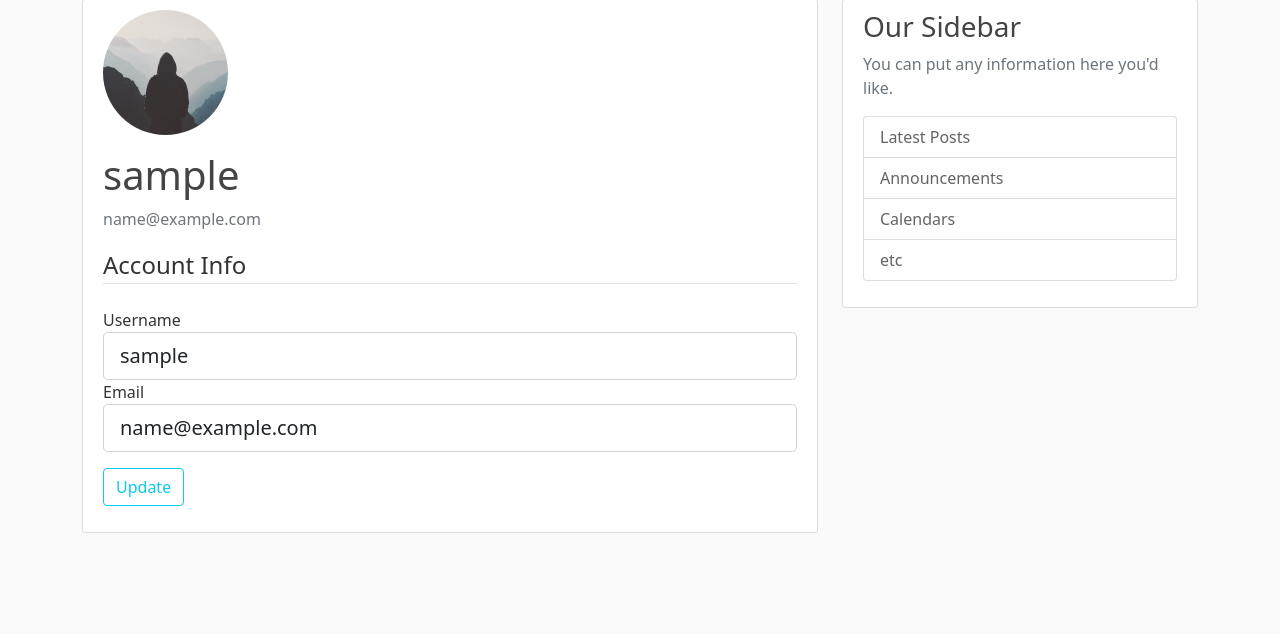
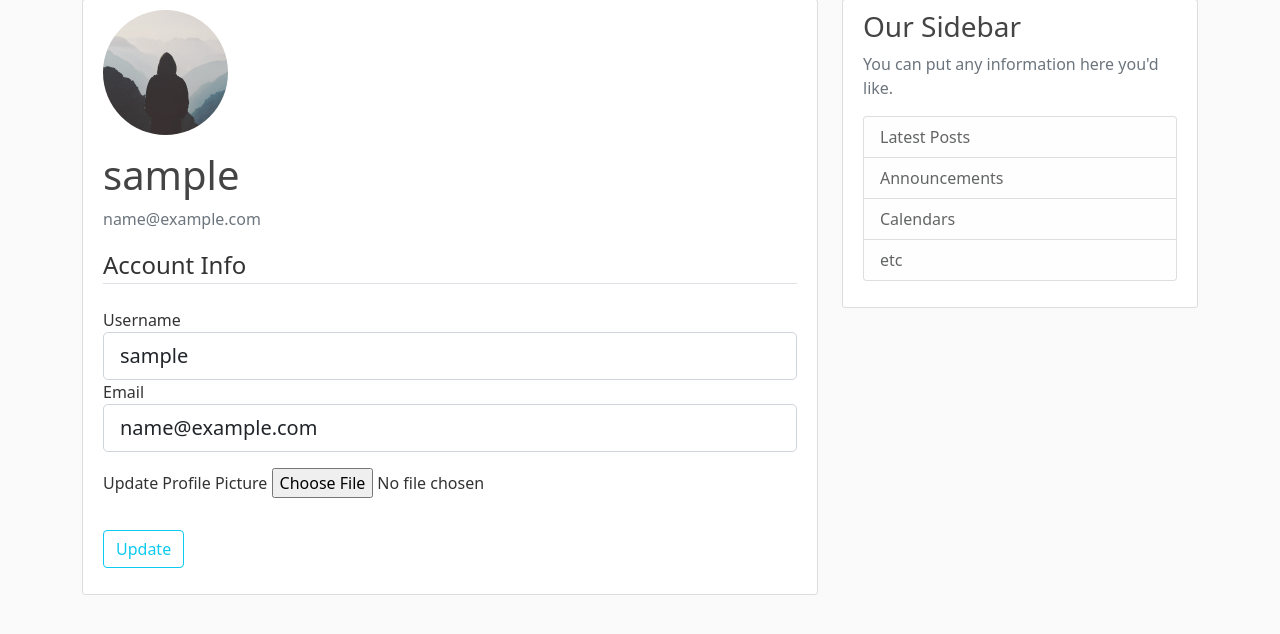
Before and after one commit to jaywongkot/Flask-blog, a Flask app: page /account in a window 1280 px wide. Shown: the part 81-715 px from the top of the page. Run offline with Flask 2, Linux system fonts and the light colour scheme; the visitor is signed in with stand-in values (Sample User, id 1); data comes from the database, SQL or seed files in the repository; some libraries are stand-ins or nearby versions.

Commit message:
add update account info feature and update profile picture

```diff
--- a/flaskblog/forms.py
+++ b/flaskblog/forms.py
@@ -1,4 +1,5 @@
 from flask_wtf import FlaskForm
+from flask_wtf.file import FileField, FileAllowed
 from flask_login import current_user
 from wtforms import StringField, PasswordField, SubmitField, BooleanField
 from wtforms.validators import DataRequired, Length, Email, EqualTo, ValidationError
@@ -30,7 +31,7 @@ class LoginForm(FlaskForm):
 class UpdateAccountForm(FlaskForm):
     username = StringField('Username', validators=[DataRequired(), Length(min=2, max=20)])
     email = StringField('Email', validators=[DataRequired(), Email()])
-    # picture = FileField('Update Profile Picture', validators=[FileAllowed(['jpg', 'png'])])
+    picture = FileField('Update Profile Picture', validators=[FileAllowed(['jpg', 'png'])])
     submit = SubmitField('Update')
 
     def validate_username(self, username):
--- a/flaskblog/routes.py
+++ b/flaskblog/routes.py
@@ -1,3 +1,6 @@
+import os
+import secrets
+from PIL import Image
 from flask import render_template, url_for, flash, redirect, request
 from flaskblog import app, db, bcrypt
 from flaskblog import app
@@ -63,11 +66,28 @@ def logout():
     logout_user()
     return redirect(url_for('home'))
 
+def save_picture(form_picture):
+    random_hex = secrets.token_hex(8)
+    _, f_ext = os.path.splitext(form_picture.filename)
+    picture_fn = random_hex + f_ext
+    picture_path = os.path.join(app.root_path, 'static/profile_pics', picture_fn)
+
+    output_size = (125, 125)
+    i = Image.open(form_picture)
+    i.thumbnail(output_size)
+    i.save(picture_path)
+
+    return picture_fn
+
+
 @app.route("/account", methods=['GET', 'POST'])
 @login_required
 def account():
     form = UpdateAccountForm()
     if form.validate_on_submit():
+        if form.picture.data:
+            picture_file = save_picture(form.picture.data)
+            current_user.image_file = picture_file
         current_user.username = form.username.data
         current_user.email = form.email.data
         db.session.commit()
--- a/flaskblog/templates/account.html
+++ b/flaskblog/templates/account.html
@@ -9,7 +9,7 @@
                 <p class="text-secondary">{{ current_user.email }}</p>
             </div>
         </div>
-        <form method="POST" action="">
+        <form method="POST" action="" enctype="multipart/form-data">
             {{ form.hidden_tag() }}
             <fieldset class="form-group">
                 <legend class="border-bottom mb-4">Account Info</legend>
@@ -40,6 +40,17 @@
                         {{ form.email(class="form-control form-control-lg") }}
                     {% endif %}
                 </div>
+                <div class="form-group mt-3">
+                    {{ form.picture.label() }}
+                    {{ form.picture(class="form-control-file") }}
+                    <p class="mt-3">
+                        {% if form.picture.errors %}
+                        {% for error in form.picture.errors %}
+                            <span class="text-danger">{{ error }}</span>
+                        {% endfor %}
+                        {% endif %}
+                    </p>
+                </div>
             </fieldset>
             <div class="form-group">
                 {{ form.submit(class="btn btn-outline-info mt-3") }}
```
Also changed, not shown: flaskblog/static/profile_pics/04930e250f5e71cc.jpg (added), flaskblog/static/profile_pics/d3139f8fcd070a5c.jpg (added), 2 other files.
